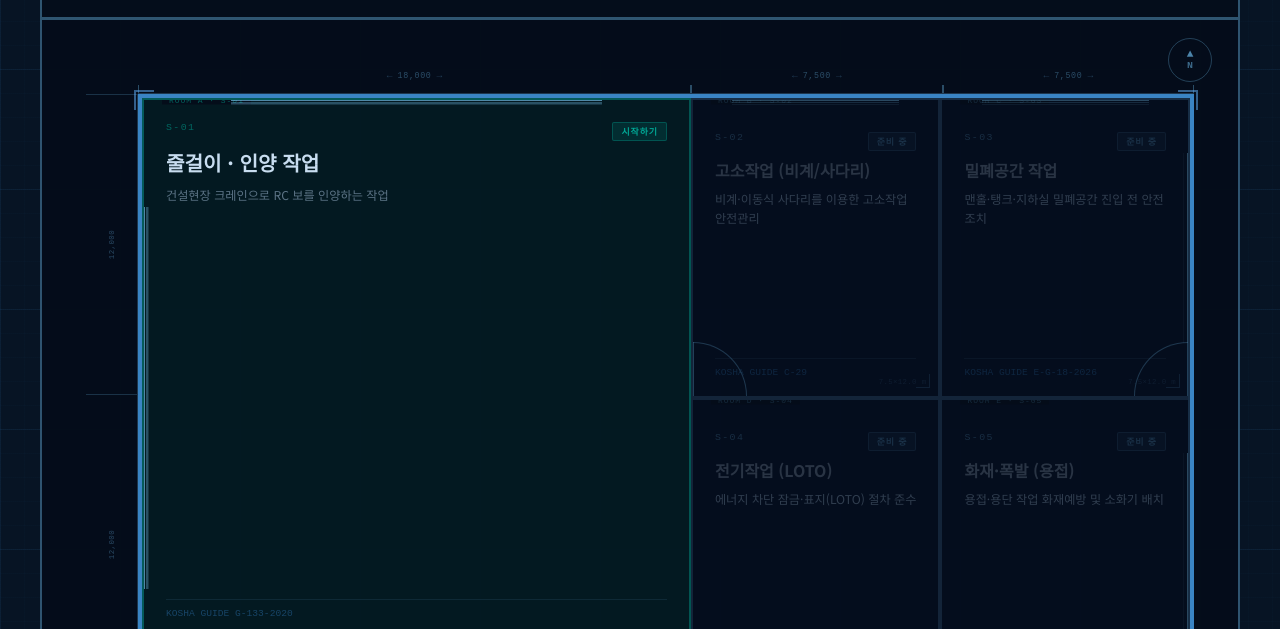
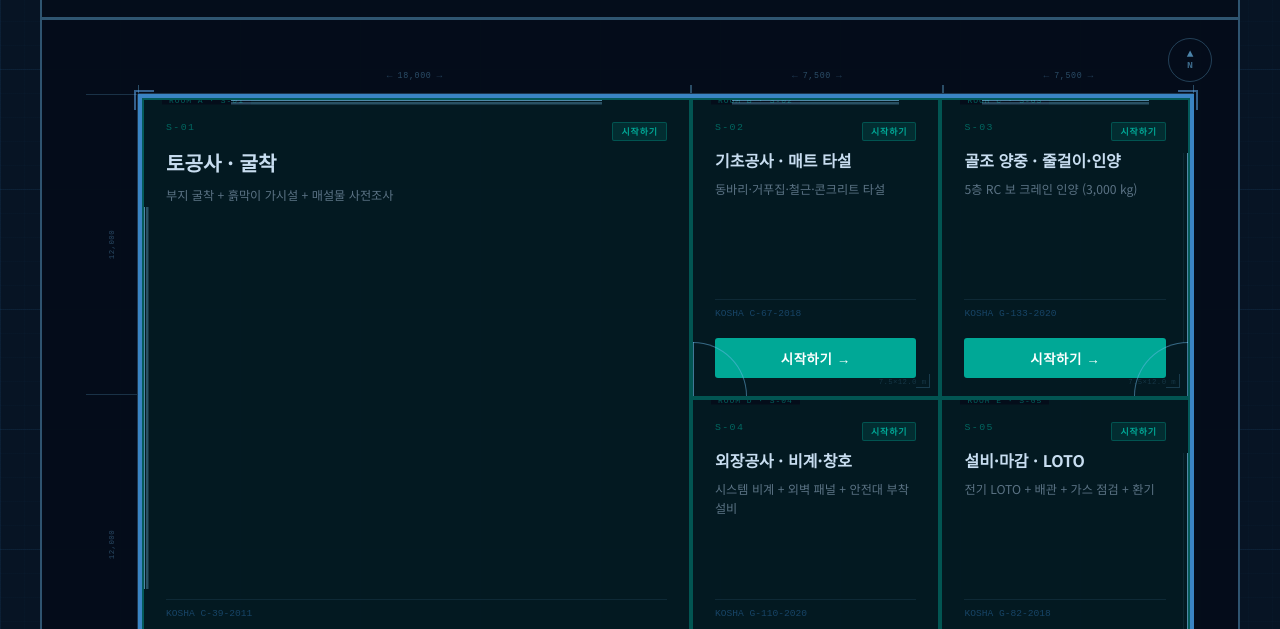
Before and after one commit to sangs-u/bulsa, a website: page index.html in a window 1280 px wide. Shown: the part 171-800 px from the top of the page. Drawn offline with Linux system fonts and the light colour scheme.

Commit message:
fix: hub 5시나리오 모두 ready=true 활성화 + 한국어 인라인 타이틀

```diff
--- a/index.html
+++ b/index.html
@@ -651,12 +651,12 @@
     win:  which exterior walls have windows
   */
   const SCENARIOS = [
-    { id:'s01', num:'S-01', room:'ROOM A', dim:'18.0×24.0', titleKey:'s01Title', descKey:'s01Desc', koshaKey:'s01Kosha', ready:true,  url:'game.html?s=lifting', door:'door-br', win:['top','left'] },
-    { id:'s02', num:'S-02', room:'ROOM B', dim:'7.5×12.0',  titleKey:'s02Title', descKey:'s02Desc', koshaKey:'s02Kosha', ready:false, door:'door-bl', win:['top'] },
-    { id:'s03', num:'S-03', room:'ROOM C', dim:'7.5×12.0',  titleKey:'s03Title', descKey:'s03Desc', koshaKey:'s03Kosha', ready:false, door:'door-br', win:['top','right'] },
-    { id:'s04', num:'S-04', room:'ROOM D', dim:'7.5×12.0',  titleKey:'s04Title', descKey:'s04Desc', koshaKey:'s04Kosha', ready:false, door:'door-bl', win:[] },
-    { id:'s05', num:'S-05', room:'ROOM E', dim:'7.5×12.0',  titleKey:'s05Title', descKey:'s05Desc', koshaKey:'s05Kosha', ready:false, door:'door-br', win:['right'] },
-    { id:'s06', num:'S-06', room:'ROOM F', dim:'33.0×8.5',  titleKey:'s06Title', descKey:'s06Desc', koshaKey:'s06Kosha', ready:false, door:'door-tl', win:['bottom'] },
+    { id:'s01', num:'S-01', room:'ROOM A', dim:'18.0×24.0', title:'토공사 · 굴착',           desc:'부지 굴착 + 흙막이 가시설 + 매설물 사전조사',         kosha:'KOSHA C-39-2011', ready:true, url:'game.html?s=excavation', door:'door-br', win:['top','left'] },
+    { id:'s02', num:'S-02', room:'ROOM B', dim:'7.5×12.0',  title:'기초공사 · 매트 타설',     desc:'동바리·거푸집·철근·콘크리트 타설',                     kosha:'KOSHA C-67-2018', ready:true, url:'game.html?s=foundation', door:'door-bl', win:['top'] },
+    { id:'s03', num:'S-03', room:'ROOM C', dim:'7.5×12.0',  title:'골조 양중 · 줄걸이·인양',  desc:'5층 RC 보 크레인 인양 (3,000 kg)',                    kosha:'KOSHA G-133-2020', ready:true, url:'game.html?s=lifting', door:'door-br', win:['top','right'] },
+    { id:'s04', num:'S-04', room:'ROOM D', dim:'7.5×12.0',  title:'외장공사 · 비계·창호',     desc:'시스템 비계 + 외벽 패널 + 안전대 부착설비',           kosha:'KOSHA G-110-2020', ready:true, url:'game.html?s=envelope', door:'door-bl', win:[] },
+    { id:'s05', num:'S-05', room:'ROOM E', dim:'7.5×12.0',  title:'설비·마감 · LOTO',        desc:'전기 LOTO + 배관 + 가스 점검 + 환기',                  kosha:'KOSHA G-82-2018',  ready:true, url:'game.html?s=mep_finish', door:'door-br', win:['right'] },
+    { id:'s06', num:'S-06', room:'ROOM F', dim:'33.0×8.5',  title:'밀폐공간 / 전기 / 화재',   desc:'추가 시나리오 (v2 — 무사이 담당)',                     kosha:'-',                ready:false, door:'door-tl', win:['bottom'] },
   ];
 
   function makeRoom(s) {
@@ -682,9 +682,9 @@
             ${s.ready ? t('scenarioReady') : t('scenarioSoon')}
           </span>
         </div>
-        <div class="fp-room-title">${t(s.titleKey)}</div>
-        <div class="fp-room-desc">${t(s.descKey)}</div>
-        <div class="fp-room-kosha">${t(s.koshaKey)}</div>
+        <div class="fp-room-title">${s.title || t(s.titleKey)}</div>
+        <div class="fp-room-desc">${s.desc || t(s.descKey)}</div>
+        <div class="fp-room-kosha">${s.kosha || t(s.koshaKey)}</div>
         ${btnHtml}
       </div>
       <span class="fp-dim-ann">${s.dim} m</span>
```
